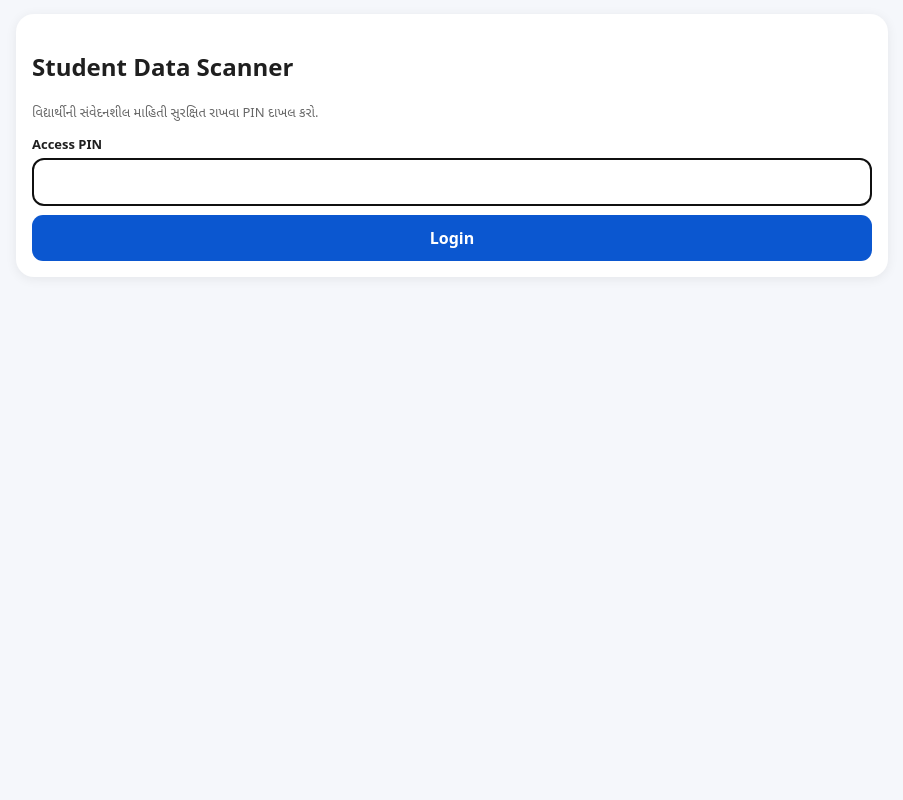
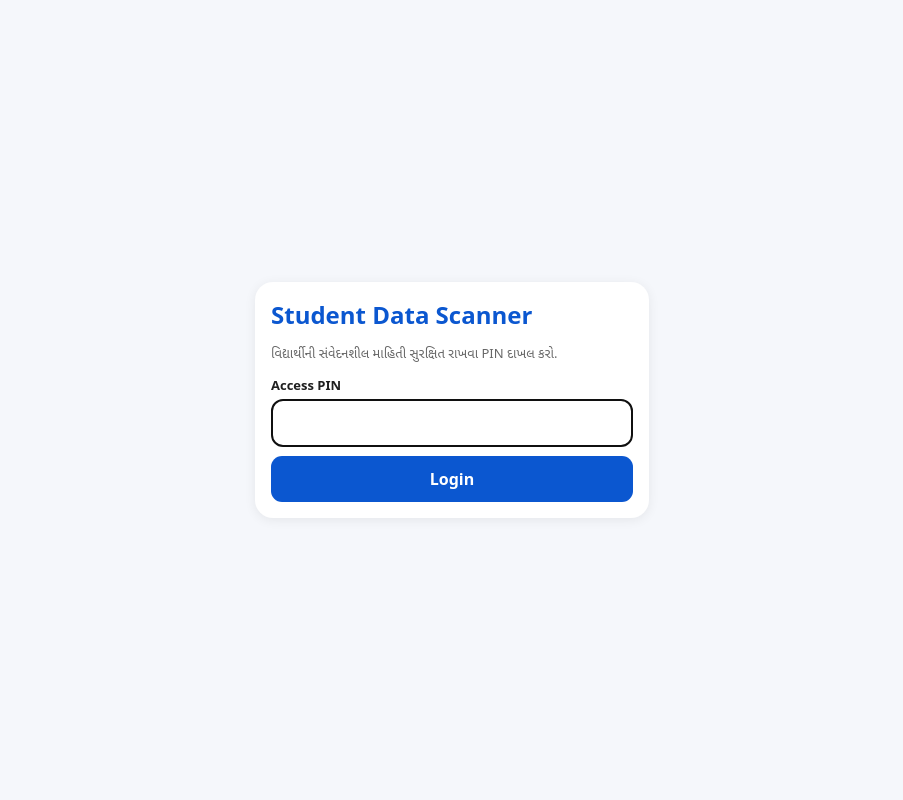
Before and after one commit to Adhyapak-Saathi/Adhyapaksaathi, a Flask app: page /login in a window 1280 px wide. Shown: the whole page, without its empty margins (188-1091 px from the left). Run offline with Flask 3, Linux system fonts and the light colour scheme; some libraries are stand-ins or nearby versions.

Commit message:
Style scanner PIN authentication

```diff
--- a/student-data-scanner/static/style.css
+++ b/student-data-scanner/static/style.css
@@ -62,3 +62,13 @@ button:disabled{opacity:.45;cursor:not-allowed}
   main{padding:9px}
   .card{border-radius:14px;padding:13px}
 }
+
+.header-row{display:flex;align-items:center;justify-content:space-between;gap:12px;margin-top:7px}
+.header-row small{margin:0}
+.header-row form{margin:0}
+.logout-btn{width:auto;margin:0;padding:7px 12px;background:#fff;color:#0b57d0;font-size:12px}
+.login-page{min-height:100vh;display:grid;place-items:center;background:#f5f7fb}
+.login-wrap{width:min(430px,100%);padding:18px}
+.login-card{margin:0}
+.login-card h1{margin:0 0 6px;color:#0b57d0;font-size:24px}
+.login-card .status{display:block}
```
